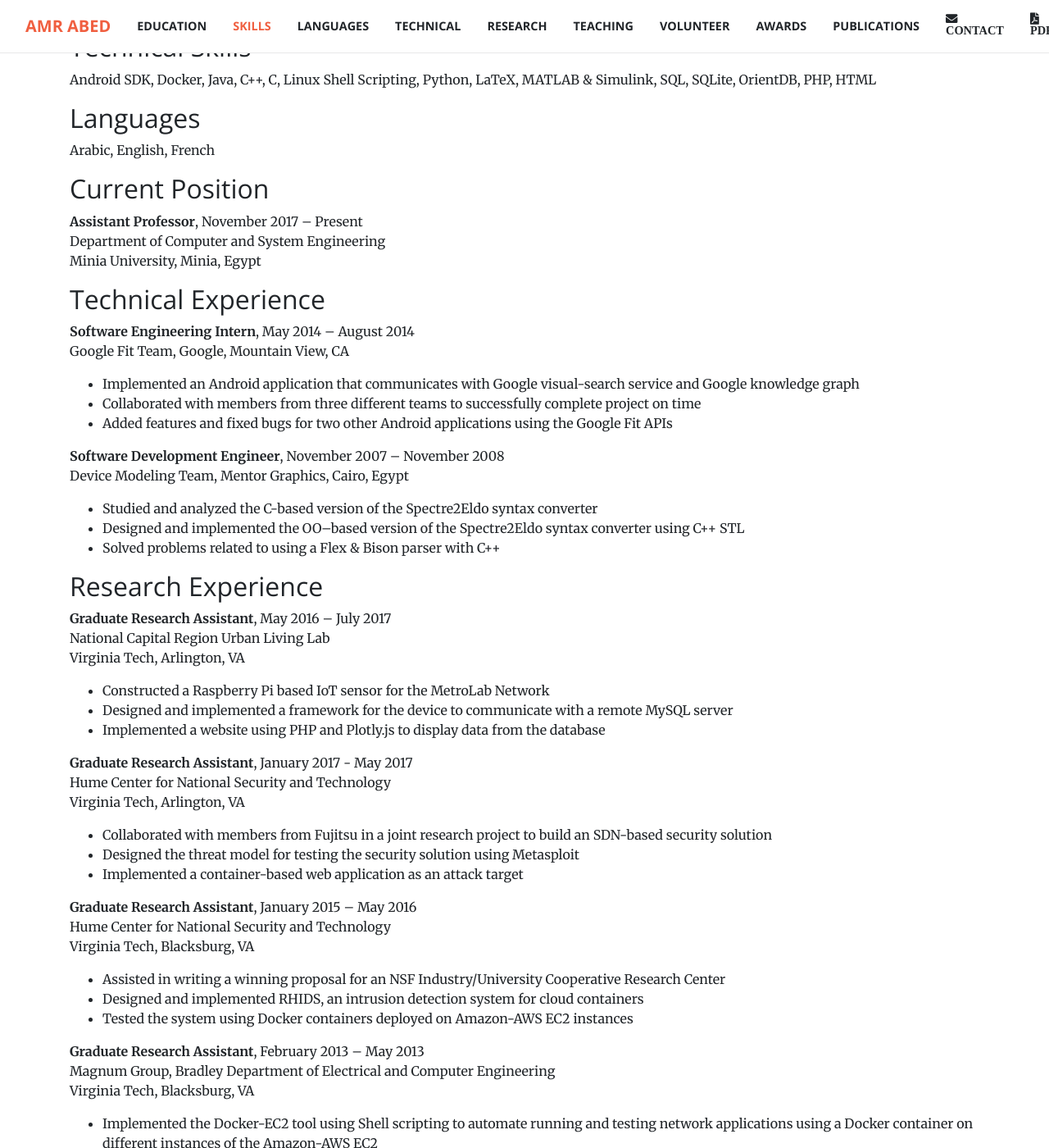
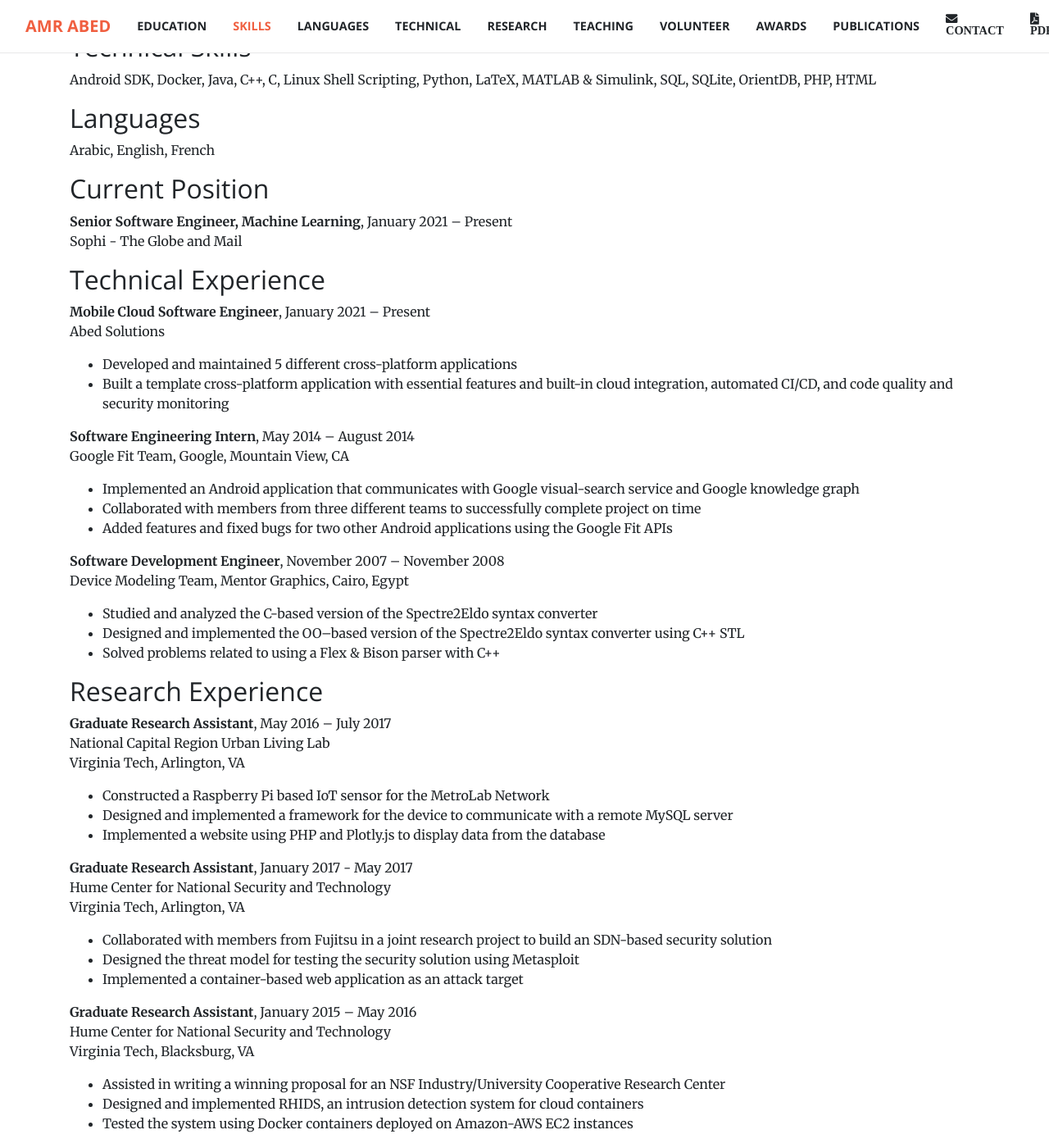
Before and after one commit to amrabed/amrabed.github.io, a Jekyll site: the page built from resume/index.html, in a window 1280 px wide and 1400 px high, scrolled down 400 px. Shown: the whole window at 82% size. Built offline with Jekyll 4.4.1, drawn with Linux system fonts in a browser that asks for light colours; nearby versions of some CDN libraries; a style sheet for code colours, icons or effects is not loaded; some of the changed text lies outside the part shown.

```diff
--- a/resume/index.html
+++ b/resume/index.html
@@ -33,12 +33,21 @@ layout: default
         <p>Arabic, English, French</p>
     </div>
     <div id="current"><h2>Current Position</h2>
-        <p><strong>Assistant Professor</strong>,
-            November 2017 – Present<br/>
-            Department of Computer and System Engineering<br/>
-            Minia University, Minia, Egypt</p>
+        <p><strong>Senior Software Engineer, Machine Learning</strong>,
+            January 2021 – Present<br/>
+            Sophi - The Globe and Mail<br/>
     </div>
     <div id="technical"><h2>Technical Experience</h2>
+        <p><strong>Mobile Cloud Software Engineer</strong>,
+            January 2021 – Present<br/>
+            Abed Solutions</p>
+        <ul>
+            <li>Developed and maintained 5 different cross-platform applications</li>
+            <li>Built a template cross-platform application with essential features and built-in cloud integration,
+                automated CI/CD, and code quality and security monitoring
+            </li>
+        </ul>
+
         <p><strong>Software Engineering Intern</strong>,
             May 2014 – August 2014<br/>
             Google Fit Team, Google, Mountain View, CA</p>
@@ -109,6 +118,11 @@ layout: default
     </div>
 
     <div id="teaching"><h2>Teaching Experience</h2>
+        <p><strong>Assistant Professor</strong>,
+            November 2017 – January 2020<br/>
+            Department of Computer and System Engineering<br/>
+            Minia University, Minia, Egypt
+        </p>
         <p><strong>Instructor</strong>,
             March 2006 – August 2010<br/>
             Inform - IBM Authorized Training Center, Cairo, Egypt</p>
```
Also changed, not shown: engineering/positions.json (+29 -2 lines), experience.json (+12 -1 lines), engineering/img/sophi.webp (added).
